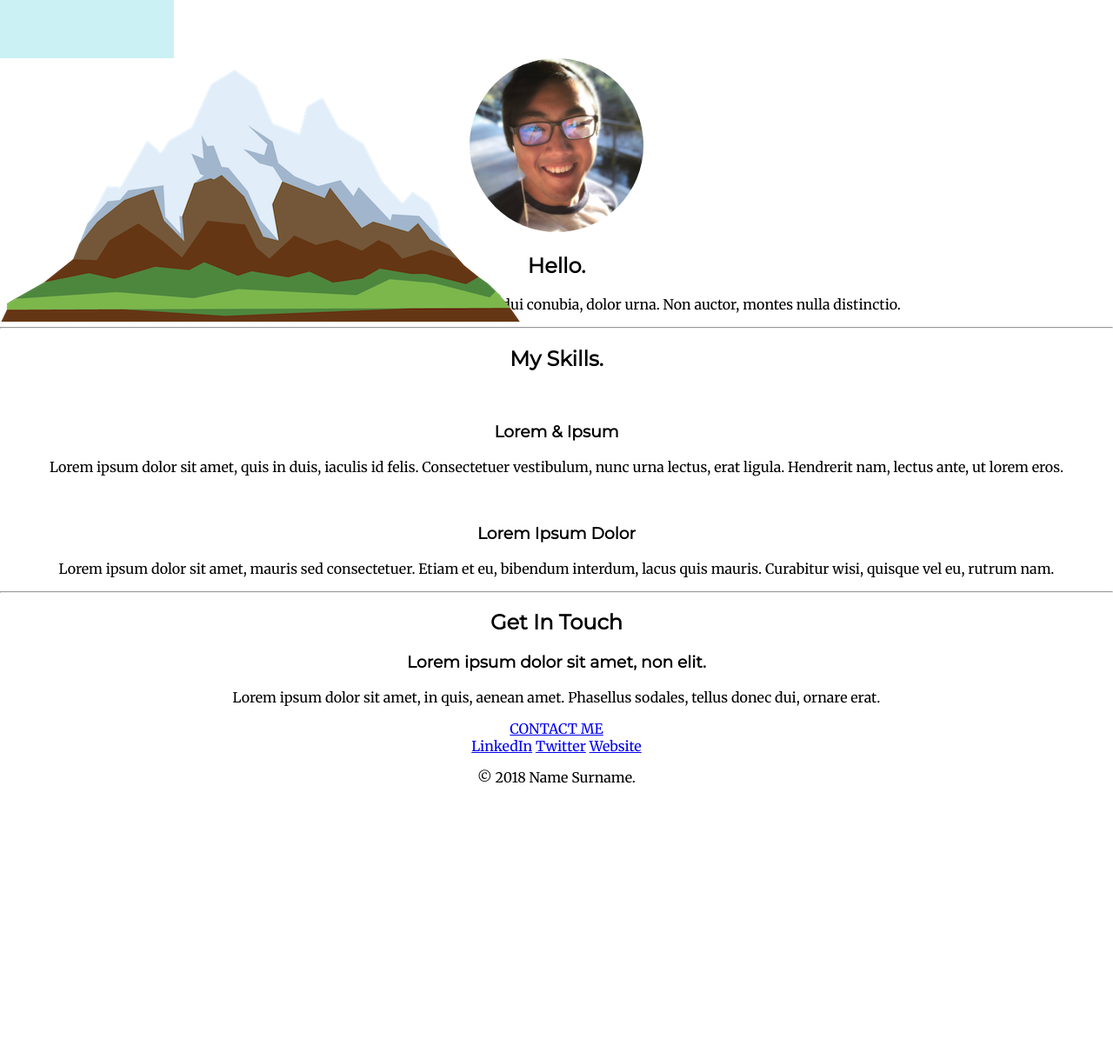
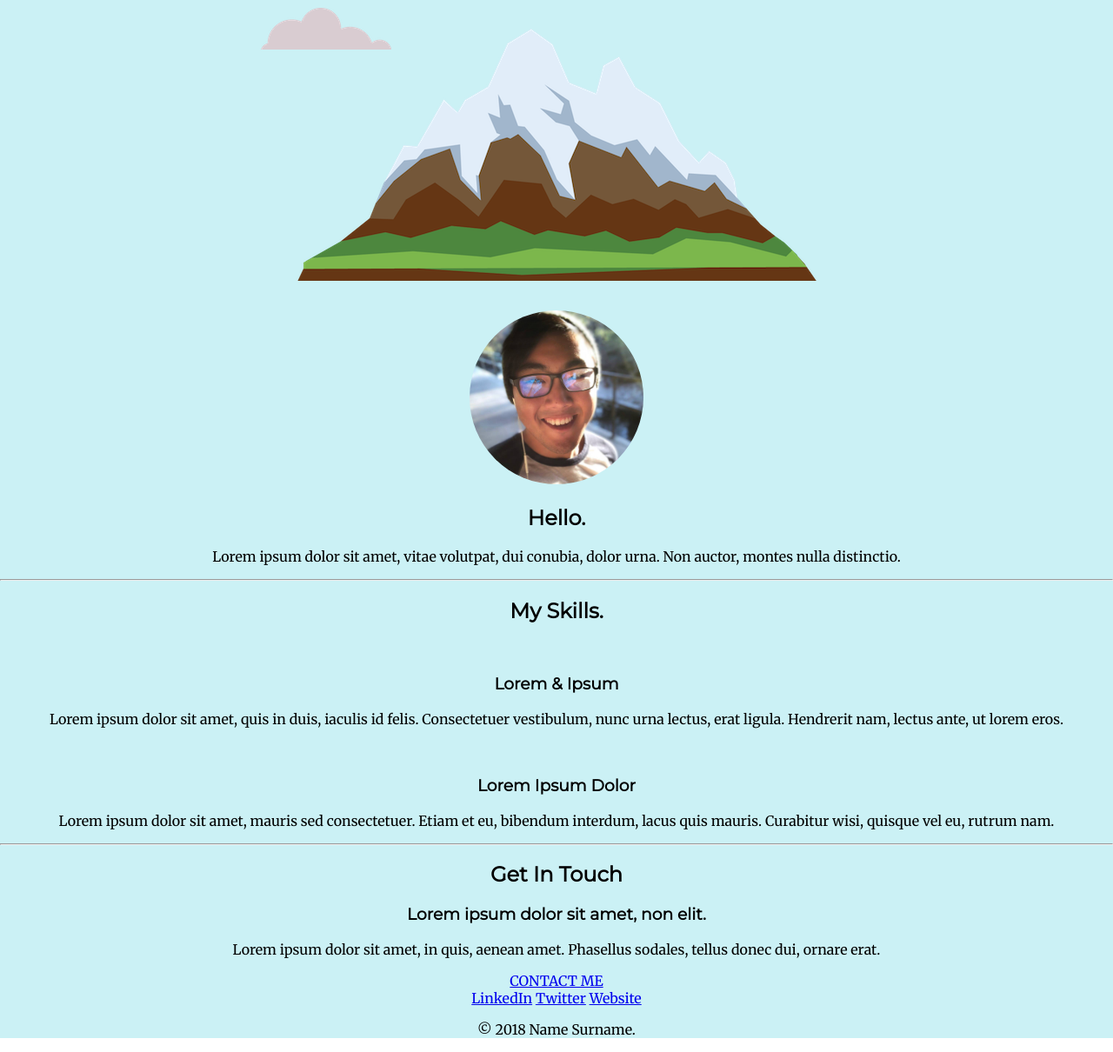
Before and after one commit to alexistaana/Resume-Work-in-Progress-, a plain HTML site: page index.html in a window 1280 px wide. Shown: the part 233-1443 px from the top of the page at 87% size. Before the commit the page ends 1153 px from the top, so only its background shows below. Drawn offline with Linux system fonts and the light colour scheme.

Commit message:
progressed further!!!

```diff
--- a/css/styles.css
+++ b/css/styles.css
@@ -38,14 +38,16 @@ h3 {
     background-color: #CBF1F5;
     position: relative;
     padding-top: 100px;
-    height: 200px;
-    width: 200px;
-
+    padding-bottom: 30px;
 }
 
 .mid-container {}
 
 .btm-container {}
+
+.btm-container, .mid-container, .top-container{
+    background-color: #CBF1F5;
+}
 
 
 #face {
--- a/index.html
+++ b/index.html
@@ -23,7 +23,7 @@
         <img src="images/mountain.png" alt="cloud-img">
       </div>
 
-      <div class="middle-container">
+      <div class="mid-container">
         <div class="profile">
           <img id="face" src="images/MY_FACE.jpg" alt="My-Face">
           <h2>Hello.</h2>
@@ -56,7 +56,7 @@
       </div>
 
 
-      <div class="bottom-container">
+      <div class="btm-container">
         <a class="footer-link" href="https://www.linkedin.com/">LinkedIn</a>
         <a class="footer-link" href="https://twitter.com/">Twitter</a>
         <a class="footer-link" href="https://www.appbrewery.co/">Website</a>
```
